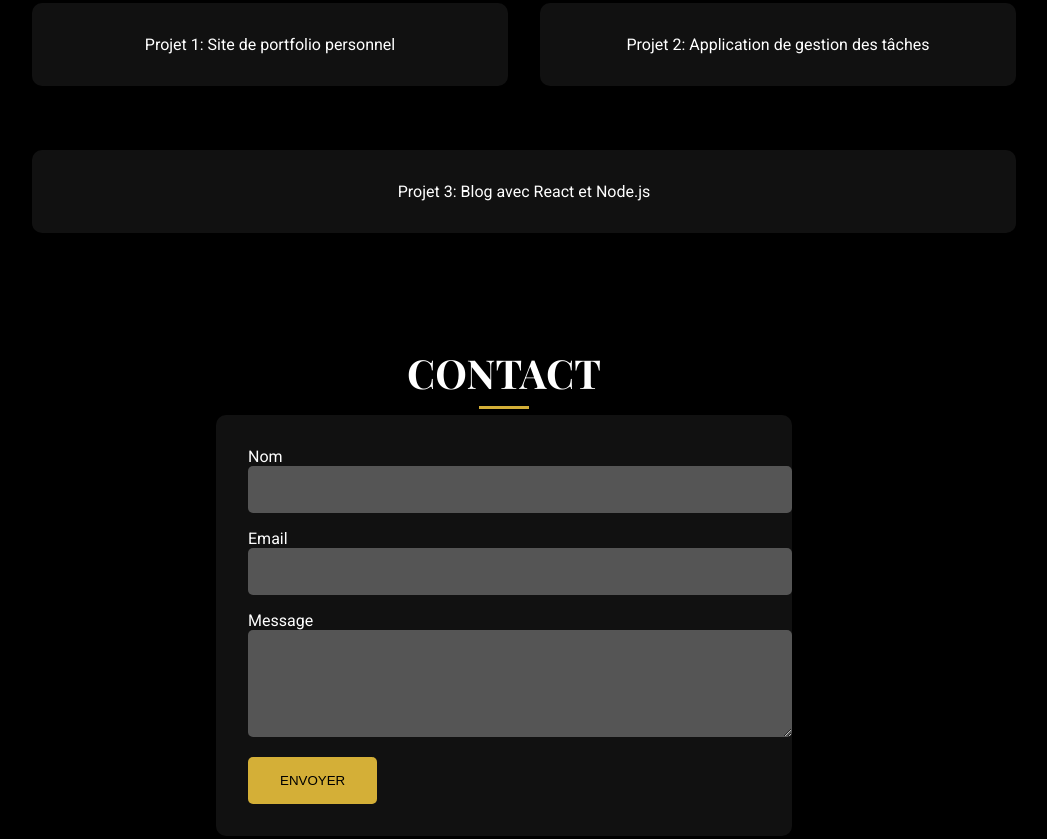
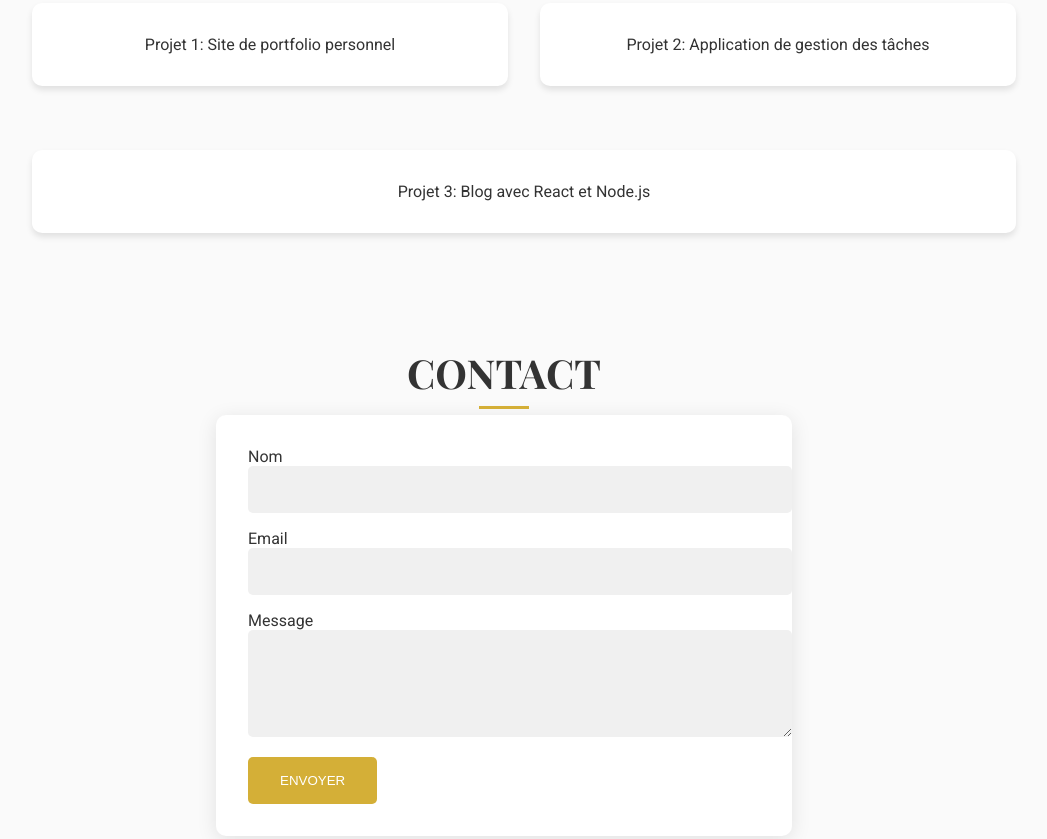
Before and after one commit to aminebenahhh/mon-site-web, a plain HTML site: page index.html in a window 1280 px wide. Shown: the part 1807-2646 px from the top of the page, without its empty margins (136-1183 px from the left). Drawn offline with nearby package versions, Linux system fonts and the light colour scheme.

Commit message:
Update index.html

```diff
--- a/index.html
+++ b/index.html
@@ -10,9 +10,8 @@
             font-family: 'Roboto', sans-serif;
             margin: 0;
             padding: 0;
-            background-color: #000;
-            color: #fff;
-            overflow-x: hidden;
+            background-color: #fafafa;
+            color: #333;
         }
         header {
             background: url('https://via.placeholder.com/1920x1080') no-repeat center center/cover;
@@ -41,13 +40,14 @@
             position: fixed;
             top: 0;
             width: 100%;
-            background: rgba(0, 0, 0, 0.8);
+            background: rgba(255, 255, 255, 0.9);
             padding: 1rem 0;
             text-align: center;
             z-index: 1000;
+            box-shadow: 0 2px 10px rgba(0, 0, 0, 0.1);
         }
         nav a {
-            color: #fff;
+            color: #333;
             text-decoration: none;
             margin: 0 1rem;
             font-size: 1.2rem;
@@ -92,24 +92,24 @@
             flex-wrap: wrap;
         }
         .skills li, .projects li {
-            background: #111;
+            background: #fff;
             padding: 2rem;
             border-radius: 10px;
             flex: 1 1 calc(33% - 2rem);
             transition: transform 0.3s ease-in-out, background 0.3s ease-in-out;
             list-style: none;
             margin: 1rem 0;
+            box-shadow: 0 4px 6px rgba(0, 0, 0, 0.1);
         }
         .skills li:hover, .projects li:hover {
             transform: translateY(-10px);
-            background: #d4af37;
-            color: #000;
+            background: #f0f0f0;
         }
         .contact-form {
-            background: #111;
+            background: #fff;
             padding: 2rem;
             border-radius: 10px;
-            box-shadow: 0 0 20px rgba(0, 0, 0, 0.5);
+            box-shadow: 0 4px 20px rgba(0, 0, 0, 0.1);
             text-align: left;
             width: 50%;
             margin: auto;
@@ -121,12 +121,12 @@
             border: none;
             border-radius: 5px;
             outline: none;
-            background: #555;
-            color: #fff;
+            background: #f0f0f0;
+            color: #333;
         }
         .contact-form button {
             background: #d4af37;
-            color: #000;
+            color: #fff;
             border: none;
             padding: 1rem 2rem;
             border-radius: 5px;
@@ -138,10 +138,11 @@
             background: #c0952e;
         }
         footer {
-            background: #111;
-            color: #fff;
+            background: #fff;
+            color: #333;
             text-align: center;
             padding: 2rem 0;
+            border-top: 1px solid #ddd;
         }
     </style>
 </head>
```
